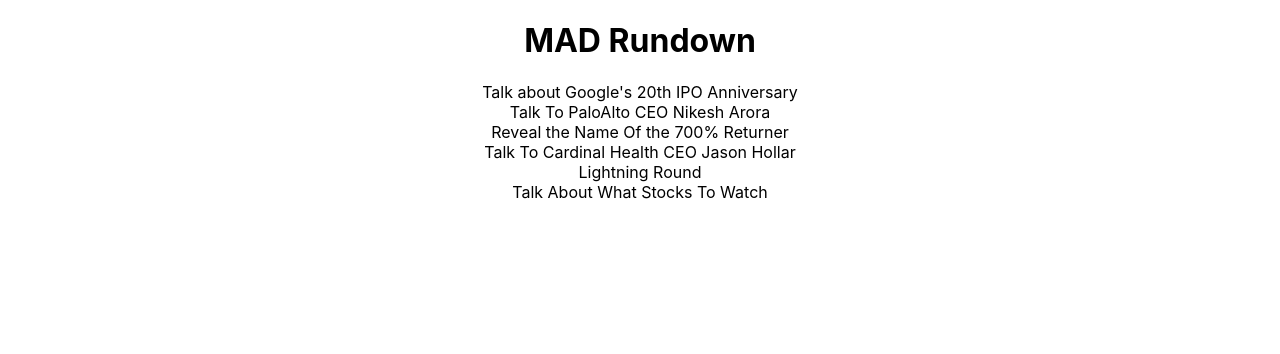
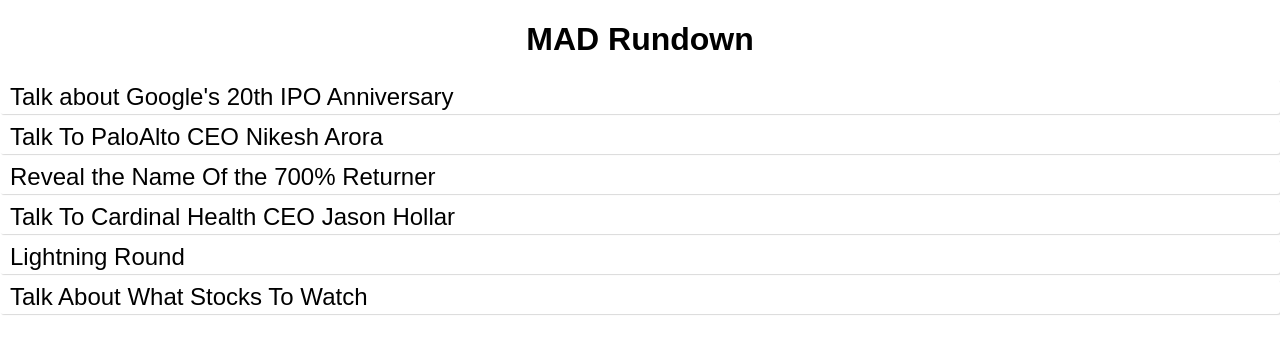
Before and after one commit to aegerev/mad-money-task-tracker, a React (Create React App) app in the folder mm-task-tracker/: page / in a window 1280 px wide. Shown: the top 354 px of the page. Built offline with nearby package versions, Linux system fonts and the light colour scheme.

Commit message:
Added the preliminary styling

```diff
--- a/mm-task-tracker/src/App.css
+++ b/mm-task-tracker/src/App.css
@@ -2,37 +2,49 @@
   text-align: center;
 }
 
-.App-logo {
-  height: 40vmin;
-  pointer-events: none;
+body {
+  margin: 0;
+  font-family: 'Arial';
+  -webkit-font-smoothing: antialiased;
+  -moz-osx-font-smoothing: grayscale;
 }
 
-@media (prefers-reduced-motion: no-preference) {
-  .App-logo {
-    animation: App-logo-spin infinite 20s linear;
-  }
+code {
+  font-family: Arial;
 }
 
-.App-header {
-  background-color: #282c34;
-  min-height: 100vh;
-  display: flex;
-  flex-direction: column;
-  align-items: center;
-  justify-content: center;
-  font-size: calc(10px + 2vmin);
-  color: white;
+.app {
+  background: #209cee;
+  padding: 30px;
+  height: 100vh;
 }
 
-.App-link {
-  color: #61dafb;
+.todo-list{
+  background: #e8e8e8;
+  border-radius: 4px;
+  padding: 5px;
+  max-width: 400px;
 }
 
-@keyframes App-logo-spin {
-  from {
-    transform: rotate(0deg);
-  }
-  to {
-    transform: rotate(360deg);
-  }
+.todo{
+  background: #fff;
+  box-shadow: 1px 1px 1px rgba(0,0,0, 0.15);
+  padding: 3px 10px;
+  font-size: 24px;
+  margin-bottom: 6px;
+  border-radius: 3px;
+  display:flex;
+  align-items: center;
+  justify-content: space-between;
 }
+
+.input{
+  width: 100%;
+  box-sizing: border-box;
+  border: 0;
+  border-radius: 4px;
+  box-shadow: none;
+  padding: 1rem;
+  height: 2.25em;
+  font-size: 24px;
+}
--- a/mm-task-tracker/src/App.js
+++ b/mm-task-tracker/src/App.js
@@ -40,7 +40,7 @@
   return (
     <div className="App">
       <h1> MAD Rundown </h1>
-        {todos.map((todo, i) => <div key = {i}> {todo.text} </div>)}
+        {todos.map((todo, i) => <div className="todo" key = {i}> {todo.text} </div>)}
     </div>
   );
 }
```
